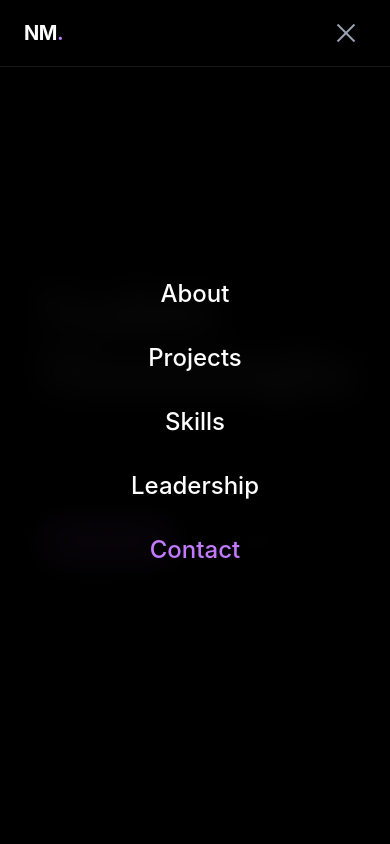
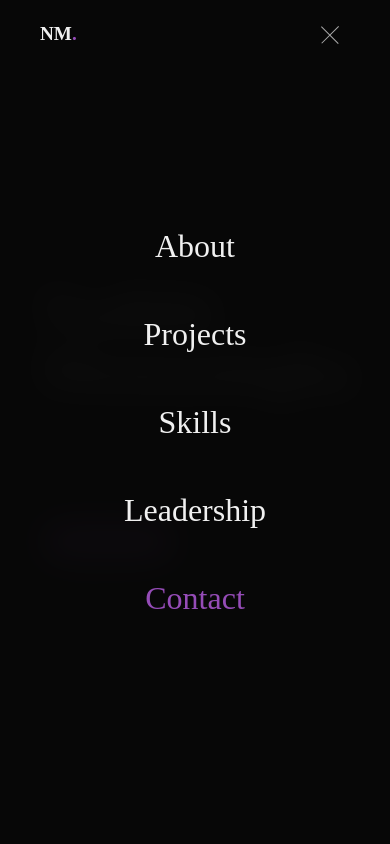
Before and after one commit to NadithiMoonasingha/My_Portfolio, a Next.js app: page / in a window 390 px wide. Both pictures are taken after a click on the button "Toggle menu". Shown: the top 844 px of the page. Built offline with nearby package versions, Linux system fonts and the light colour scheme.

Commit message:
Added About" as a link to the Navigation Bar

```diff
--- a/src/components/Navbar.tsx
+++ b/src/components/Navbar.tsx
@@ -31,61 +31,51 @@ export default function Navbar() {
 
   return (
     <>
-      <nav className={`fixed top-0 w-full z-50 transition-all duration-300 ${scrolled || menuOpen ? "bg-black/90 backdrop-blur-md border-b border-white/10" : "bg-transparent"}`}>
-        <div className="max-w-6xl mx-auto px-6 py-4 flex items-center justify-between">
-          <a href="#hero" className="text-white font-bold text-xl tracking-tight" onClick={() => setMenuOpen(false)}>
-            NM<span className="text-purple-400">.</span>
+      <nav style={{ position: "fixed", top: 0, width: "100%", zIndex: 50, transition: "all 0.3s", background: scrolled || menuOpen ? "rgba(8,8,8,0.9)" : "transparent", backdropFilter: scrolled || menuOpen ? "blur(12px)" : "none", borderBottom: scrolled ? "0.5px solid rgba(255,255,255,0.06)" : "none" }}>
+        <div style={{ maxWidth: "1100px", margin: "0 auto", padding: "1.25rem 2.5rem", display: "flex", alignItems: "center", justifyContent: "space-between" }}>
+          <a href="#hero" onClick={() => setMenuOpen(false)} style={{ fontFamily: "'Playfair Display', serif", fontWeight: 700, fontSize: "1.2rem", color: "#f0f0f0", textDecoration: "none" }}>
+            NM<span style={{ color: "#954cb7" }}>.</span>
           </a>
-          <ul className="hidden md:flex gap-8 items-center">
+          <ul style={{ display: "flex", gap: "2.5rem", listStyle: "none", alignItems: "center" }} className="desktop-nav">
             {navLinks.map((link) => (
               <li key={link}>
                 <a
                   href={`#${link.toLowerCase()}`}
-                  className={`text-sm transition-colors duration-200 ${
-                    activeSection === link.toLowerCase()
-                      ? "text-purple-400 font-medium"
-                      : "text-gray-400 hover:text-white"
-                  }`}
+                  style={{ fontSize: "12px", letterSpacing: "0.08em", textDecoration: "none", transition: "color 0.2s", color: activeSection === link.toLowerCase() ? "#954cb7" : "#555" }}
                 >
                   {link}
                 </a>
               </li>
             ))}
           </ul>
-          <button
-            className="md:hidden text-gray-400 hover:text-white p-2"
-            onClick={() => setMenuOpen(!menuOpen)}
-            aria-label="Toggle menu"
-          >
-            <div className="space-y-1.5">
-              <span className={`block w-6 h-0.5 bg-current transition-all duration-300 ${menuOpen ? "rotate-45 translate-y-2" : ""}`} />
-              <span className={`block w-6 h-0.5 bg-current transition-all duration-300 ${menuOpen ? "opacity-0" : ""}`} />
-              <span className={`block w-6 h-0.5 bg-current transition-all duration-300 ${menuOpen ? "-rotate-45 -translate-y-2" : ""}`} />
+          <button onClick={() => setMenuOpen(!menuOpen)} style={{ background: "none", border: "none", cursor: "pointer", padding: "8px", display: "none" }} className="mobile-menu-btn" aria-label="Toggle menu">
+            <div style={{ width: "24px", display: "flex", flexDirection: "column", gap: "5px" }}>
+              <span style={{ display: "block", height: "0.5px", background: "#aaa", transition: "all 0.3s", transform: menuOpen ? "rotate(45deg) translate(4px, 4px)" : "none" }} />
+              <span style={{ display: "block", height: "0.5px", background: "#aaa", transition: "all 0.3s", opacity: menuOpen ? 0 : 1 }} />
+              <span style={{ display: "block", height: "0.5px", background: "#aaa", transition: "all 0.3s", transform: menuOpen ? "rotate(-45deg) translate(4px, -4px)" : "none" }} />
             </div>
           </button>
         </div>
       </nav>
 
-      {/* Full screen mobile menu */}
-      <div className={`fixed inset-0 z-40 bg-black/95 backdrop-blur-lg flex flex-col justify-center items-center transition-all duration-300 md:hidden ${menuOpen ? "opacity-100 pointer-events-auto" : "opacity-0 pointer-events-none"}`}>
-        <ul className="flex flex-col items-center gap-8">
+      <div style={{ position: "fixed", inset: 0, zIndex: 40, background: "rgba(8,8,8,0.97)", backdropFilter: "blur(16px)", display: "flex", flexDirection: "column", justifyContent: "center", alignItems: "center", transition: "all 0.3s", opacity: menuOpen ? 1 : 0, pointerEvents: menuOpen ? "auto" : "none" }} className="mobile-menu">
+        <ul style={{ listStyle: "none", display: "flex", flexDirection: "column", alignItems: "center", gap: "2.5rem" }}>
           {navLinks.map((link) => (
             <li key={link}>
-              <a
-                href={`#${link.toLowerCase()}`}
-                className={`text-2xl font-medium transition-colors duration-200 ${
-                  activeSection === link.toLowerCase()
-                    ? "text-purple-400"
-                    : "text-white hover:text-purple-300"
-                }`}
-                onClick={() => setMenuOpen(false)}
-              >
+              <a href={`#${link.toLowerCase()}`} onClick={() => setMenuOpen(false)} style={{ fontFamily: "'Playfair Display', serif", fontSize: "2rem", fontWeight: 500, color: activeSection === link.toLowerCase() ? "#954cb7" : "#f0f0f0", textDecoration: "none" }}>
                 {link}
               </a>
             </li>
           ))}
         </ul>
       </div>
+
+      <style>{`
+        @media (max-width: 768px) {
+          .desktop-nav { display: none !important; }
+          .mobile-menu-btn { display: block !important; }
+        }
+      `}</style>
     </>
   );
 }
```
